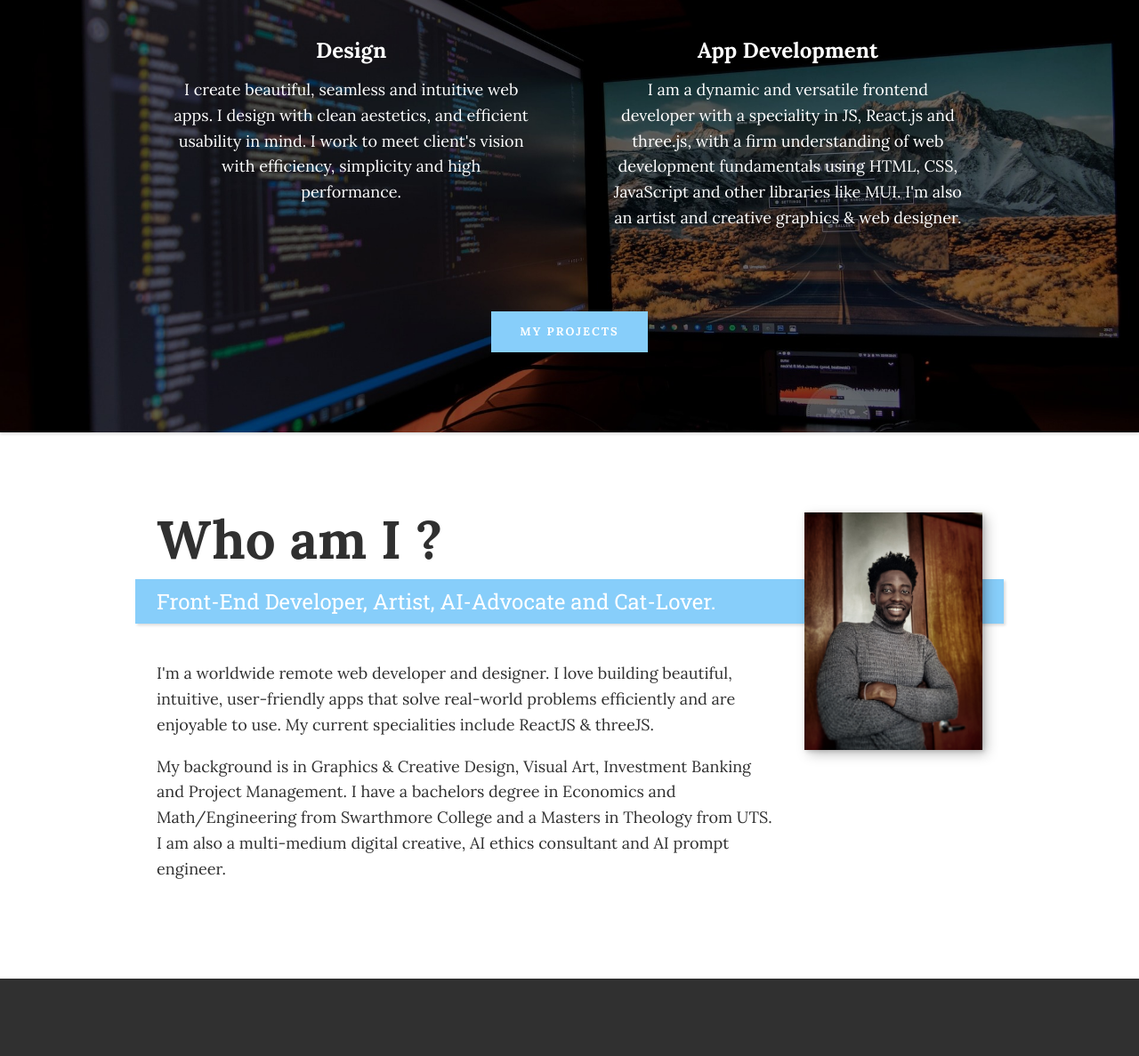
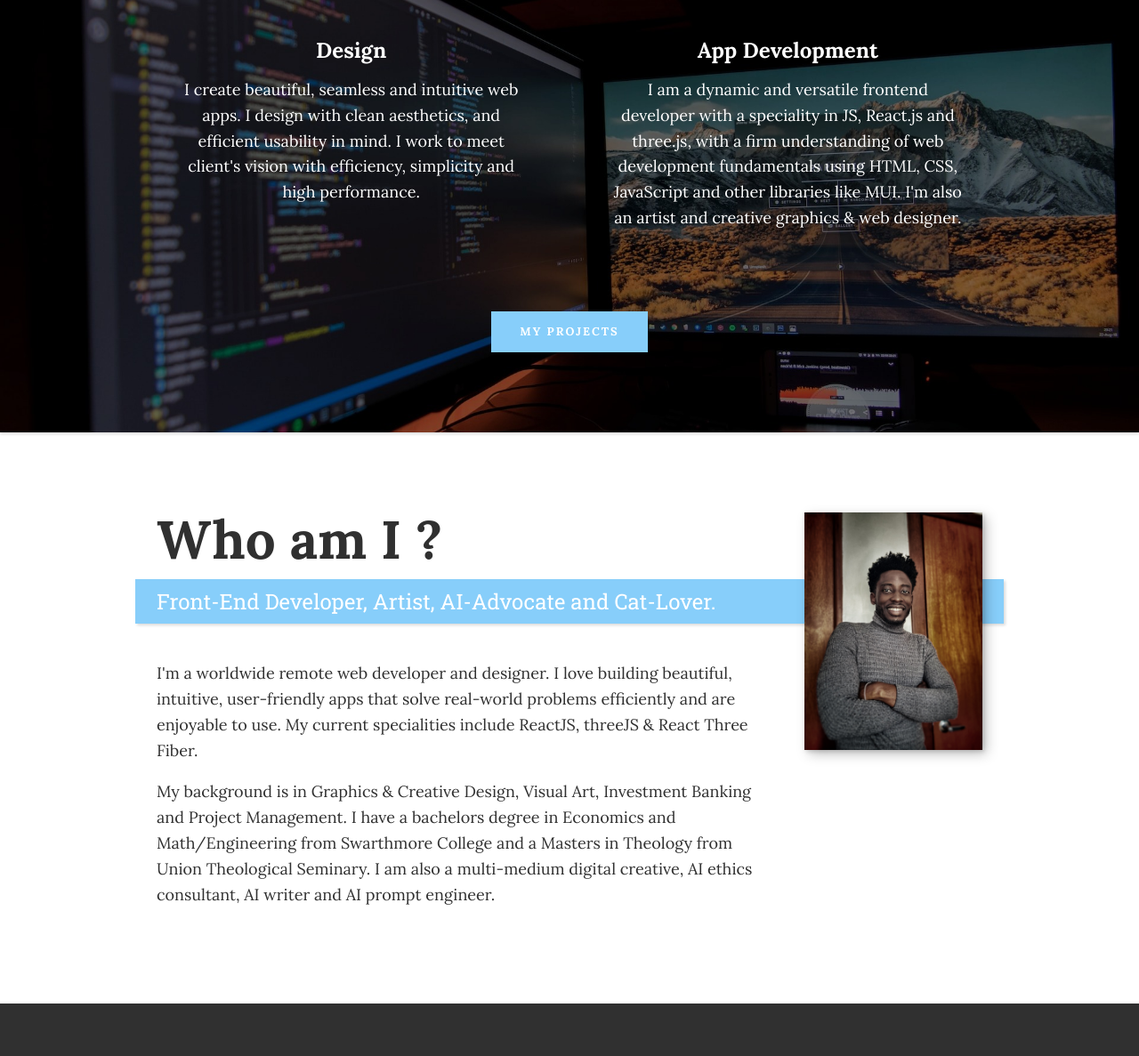
Before and after one commit to Dukeyeboah/myPortfolio, a website built with Vite: page index.html in a window 1280 px wide. Shown: the part 686-1873 px from the top of the page at 89% size. Built offline with nearby package versions, Linux system fonts and the light colour scheme.

Commit message:
Update index.html

```diff
--- a/index.html
+++ b/index.html
@@ -84,7 +84,7 @@
           <h3>Design</h3>
           <p>
             I create beautiful, seamless and intuitive web apps. I
-            design with clean aestetics, and efficient usability in mind. I
+            design with clean aesthetics, and efficient usability in mind. I
             work to meet client's vision with efficiency, simplicity and high
             performance.
           </p>
@@ -121,14 +121,14 @@
           I'm a worldwide remote web developer and designer. I love building
           beautiful, intuitive, user-friendly apps that solve real-world
           problems efficiently and are enjoyable to use. My current specialities
-          include ReactJS & threeJS.
+          include ReactJS, threeJS & React Three Fiber.
         </p>
         <p>
           My background is in Graphics & Creative Design, Visual Art, Investment
           Banking and Project Management. I have a bachelors degree in Economics
           and Math/Engineering from Swarthmore College and a Masters in Theology
-          from UTS. I am also a multi-medium digital creative, AI ethics
-          consultant and AI prompt engineer.
+          from Union Theological Seminary. I am also a multi-medium digital creative, AI ethics
+          consultant, AI writer and AI prompt engineer.
         </p>
       </div>
 
```
